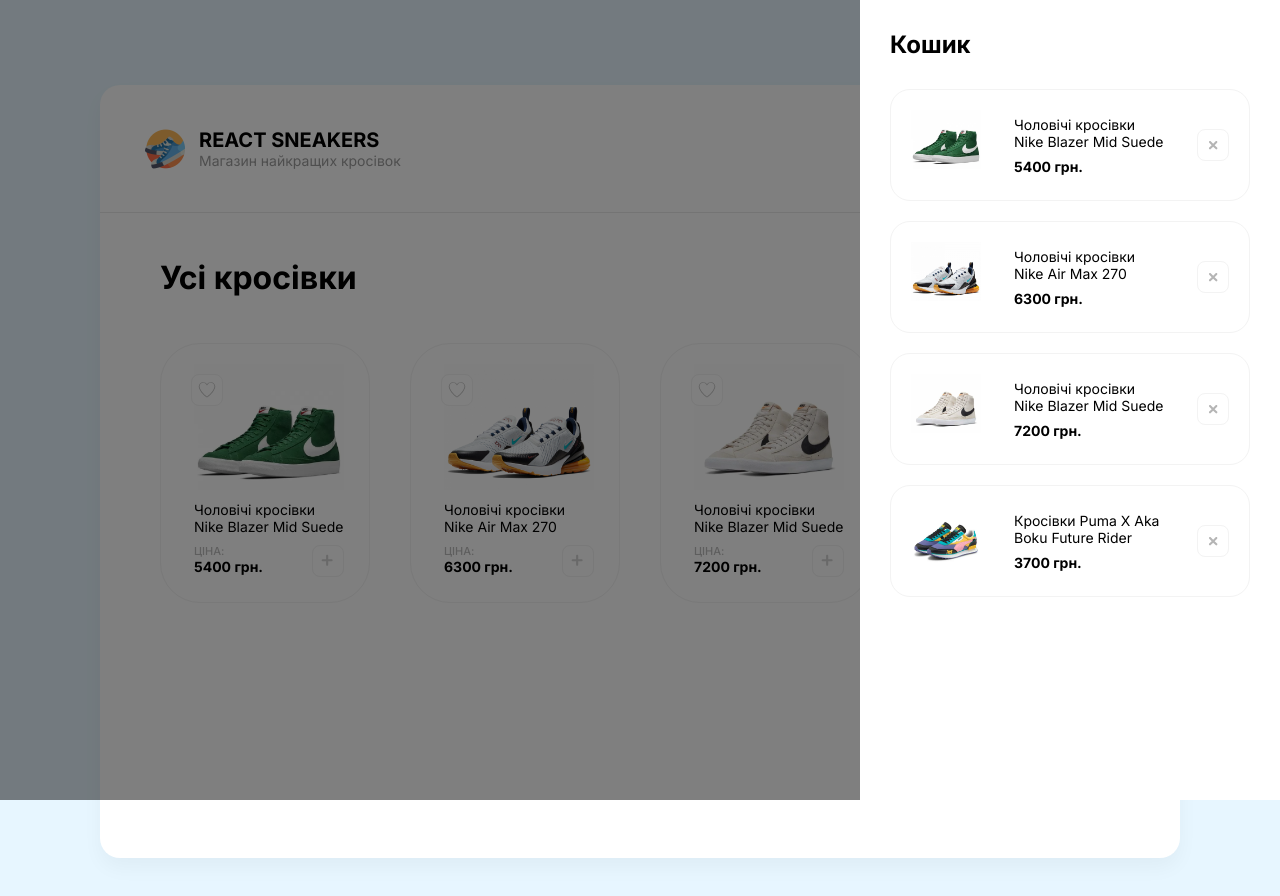
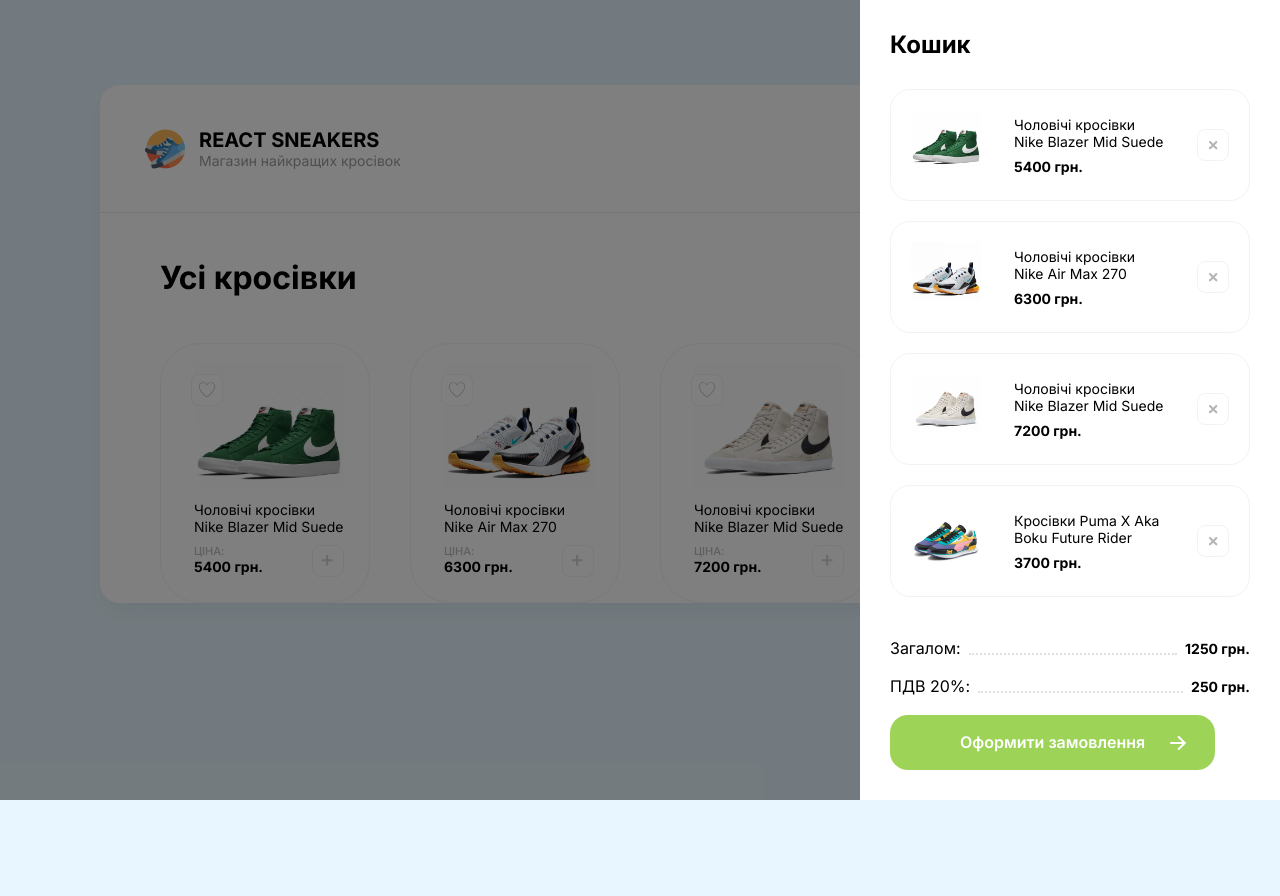
Before and after one commit to MMMorpheus/Sneakera_store, a React (Vite) app: page / in a window 1280 px wide. Shown: the top 896 px of the page. After the commit the page ends 800 px from the top, so only its background shows below. Built offline with nearby package versions, Linux system fonts and the light colour scheme.

Commit message:
ShopCart UI

```diff
--- a/src/Components/ProductsList/index.jsx
+++ b/src/Components/ProductsList/index.jsx
@@ -36,7 +36,7 @@
 
 const List = styled.section`
   ${blockWidth}
-  height: 600px;
+  flex: 1;
   & > div {
     ${justifyBetween}
     margin-bottom: 40px;
--- a/src/Components/ShopCart/index.jsx
+++ b/src/Components/ShopCart/index.jsx
@@ -1,7 +1,7 @@
 import React from "react";
-import * as C from "./style"
+import * as C from "./style";
 
-import {ShopCartList} from "@/Components"
+import { ShopCartList } from "@/Components";
 
 const ShopCart = ({ products }) => {
   return (
@@ -9,6 +9,37 @@
       <C.Cart>
         <h2>Кошик</h2>
         <ShopCartList />
+        <div>
+          <C.Line>
+            <span>Загалом:</span>
+            <div></div>
+            <p>1250 грн.</p>
+          </C.Line>
+          <C.Line>
+            <span>ПДВ 20%:</span>
+            <div></div>
+            <p>250 грн.</p>
+          </C.Line>
+          <button>
+            Оформити замовлення
+            <svg width="16" height="14" viewBox="0 0 16 14" fill="none">
+              <path
+                d="M1 7H14.7143"
+                stroke="white"
+                stroke-width="2"
+                stroke-linecap="round"
+                stroke-linejoin="round"
+              />
+              <path
+                d="M8.71436 1L14.7144 7L8.71436 13"
+                stroke="white"
+                stroke-width="2"
+                stroke-linecap="round"
+                stroke-linejoin="round"
+              />
+            </svg>
+          </button>
+        </div>
       </C.Cart>
     </C.Overlay>
   );
--- a/src/Components/ShopCart/style.js
+++ b/src/Components/ShopCart/style.js
@@ -1,4 +1,5 @@
-import styled from 'styled-components';
+import styled from "styled-components";
+import { justifyBetween, priceTypography, greenBtn } from "@/styles";
 
 export const Overlay = styled.section`
   width: 100%;
@@ -19,11 +20,44 @@
   top: 0;
   right: 0;
   z-index: 2;
-
+  ${justifyBetween};
+  flex-direction: column;
   & > h2 {
     font-size: 24px;
     font-weight: 700;
     line-height: 29px;
     margin-bottom: 30px;
   }
+  & > div {
+    margin-top: auto;
+  }
+  & > div > button {
+    ${greenBtn}
+    position: relative;
+  }
+  & > div > button > svg {
+    position: absolute;
+    right: 29px;
+    top: 21px;
+  }
 `;
+
+export const Line = styled.div`
+  display: flex;
+  align-items: center;
+  margin-bottom: 19px;
+  & span {
+    font-size: 16px;
+    font-weight: 400;
+    line-height: 19px;
+  }
+  & > div {
+    flex: 1;
+    margin-inline: 8px;
+    height: 13px;
+    border-bottom: 2px dotted #dfdfdf;
+  }
+  & p {
+    ${priceTypography}
+  }
+`;
--- a/src/styles.js
+++ b/src/styles.js
@@ -40,3 +40,16 @@
   justify-content: center;
   align-items: center;
 `;
+
+export const greenBtn = css`
+  height: 55px;
+  width: 325px;
+  border: none;
+  border-radius: 18px;
+  color: #fff;
+  background-color: #9dd458;
+  font-size: 16px;
+  font-weight: 600;
+  line-height: 19px;
+  text-align: center;
+`;
```
